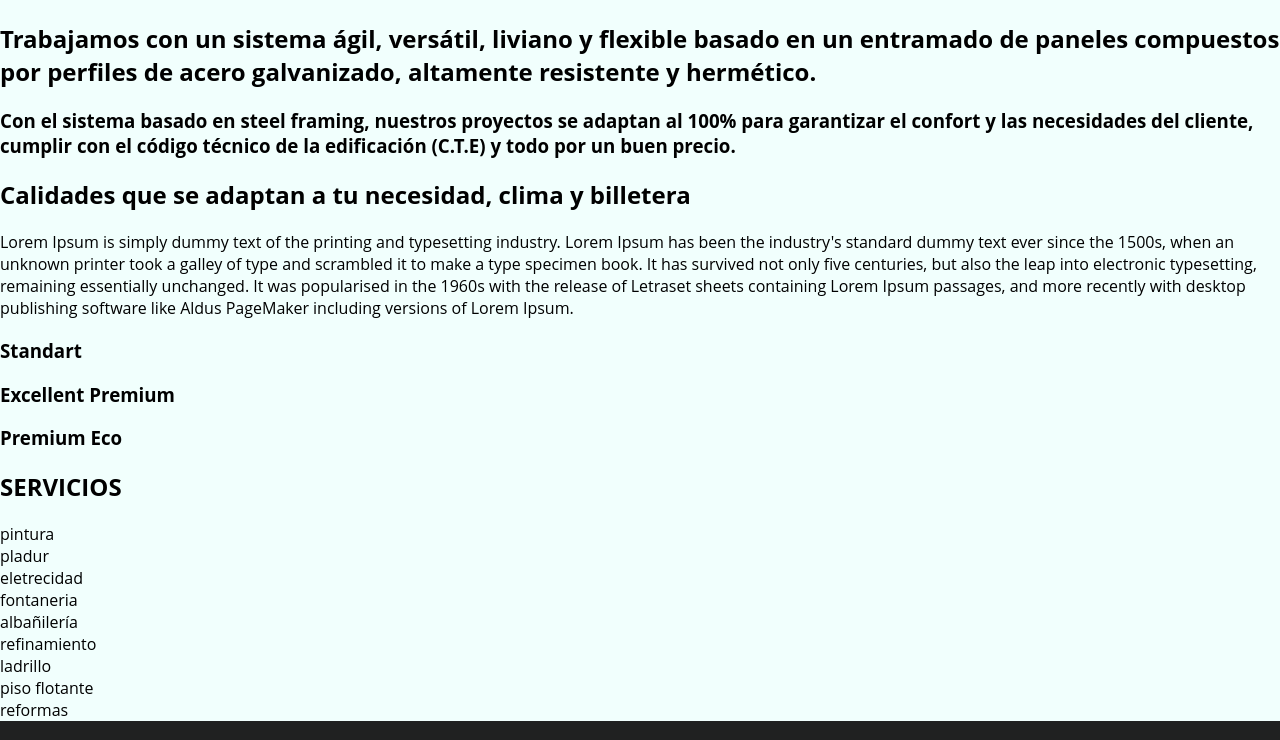
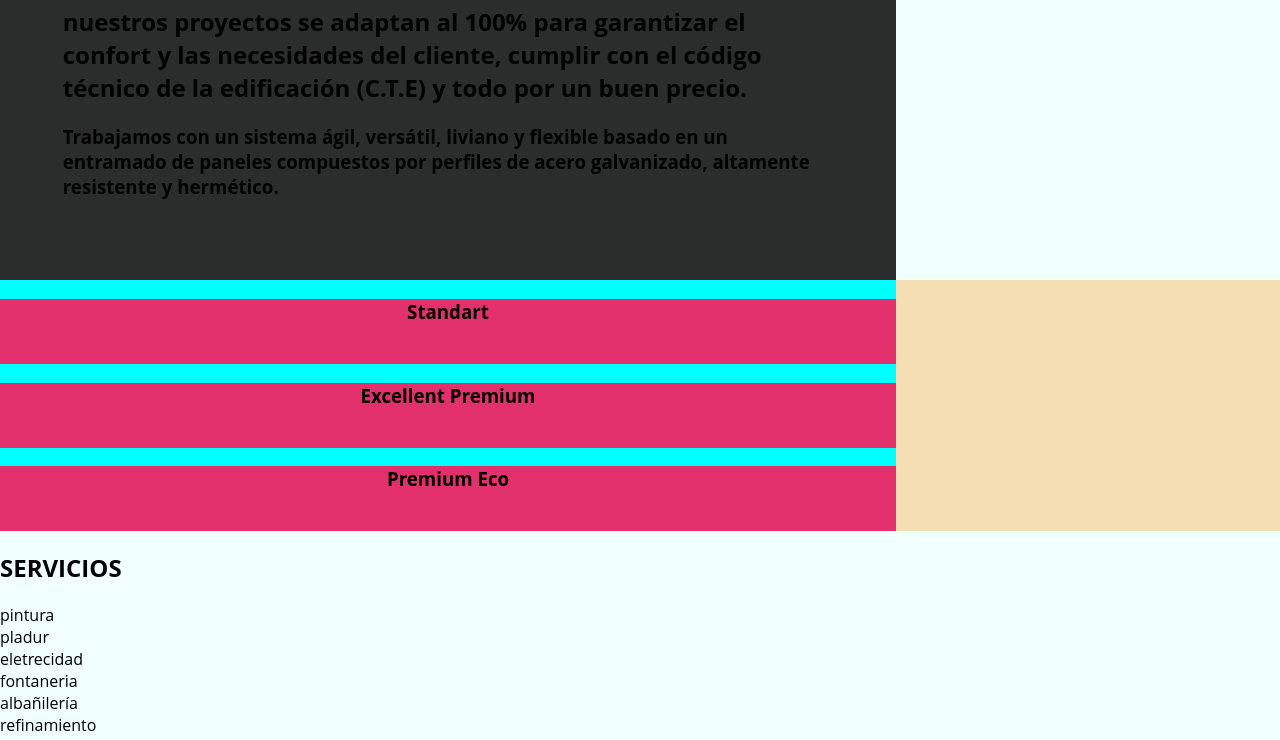
Before and after one commit to ikaro2605/TechnoBuilders, a plain HTML site: page index.html in a window 1280 px wide. Shown: the part 784-1524 px from the top of the page. Drawn offline with Linux system fonts and the light colour scheme.

Commit message:
solve qualities

```diff
--- a/index.html
+++ b/index.html
@@ -78,19 +78,16 @@
 
         <section id="constructions">
 
-            <div id="intro">
-                <h2>Trabajamos con un sistema ágil, versátil, liviano y flexible basado en un entramado de paneles compuestos por perfiles de acero galvanizado, altamente resistente y hermético.</h2>
-                <h3>Con el sistema basado en steel framing, nuestros proyectos se adaptan al 100% para garantizar el confort y las necesidades del cliente, cumplir con el código técnico de la edificación (C.T.E) y todo por un buen precio.</h3>
+            <div id="intro-qualities-box">
+                <div id="intro-qualities">
+                    <h2>Conoce nuestras calidades basadas en el sistema steel framin! nuestros proyectos se adaptan al 100% para garantizar el confort y las necesidades del cliente, cumplir con el código técnico de la edificación (C.T.E) y todo por un buen precio.</h2>
+                    <h3>Trabajamos con un sistema ágil, versátil, liviano y flexible basado en un entramado de paneles compuestos por perfiles de acero galvanizado, altamente resistente y hermético.</h3>
+                </div>
             </div>
 
             <div id="qualities">
-                <div class="calidade-text-content">
-                    <h1>Calidades que se adaptan a tu necesidad, clima y billetera</h1>
-                    <p>Lorem Ipsum is simply dummy text of the printing and typesetting industry. Lorem Ipsum has been the industry's standard dummy text ever since the 1500s, when an unknown printer took a galley of type and scrambled it to make a type specimen book. It has survived not only five centuries, but also the leap into electronic typesetting, remaining essentially unchanged. It was popularised in the 1960s with the release of Letraset sheets containing Lorem Ipsum passages, and more recently with desktop publishing software like Aldus PageMaker including versions of Lorem Ipsum.</p>
-                </div>
 
                 <div class="container-calidades">
-
 
                         <div class="calidades-types">
 
@@ -116,7 +113,13 @@
                                 <h3>Premium Eco</h3>
                                 <p></p>
                             </div>
+
+                        </div>
+                </div>
+
             </div>
+
+
 
         </section>
 
@@ -161,7 +164,7 @@
 
             <div>
                 <div>
-
+                    <b>sobre nos</b>
                 </div>
             </div>
 
--- a/style.css
+++ b/style.css
@@ -1,8 +1,7 @@
 html{
     scroll-behavior: smooth;
     scroll-margin: 145px;
-    overflow-x: hidden;
-    width: 100%;
+    /* width: 100%; */
 }
 
 ::-webkit-scrollbar {
@@ -87,20 +86,19 @@ a{
 }
 
 #navigation{
-    display: inline-block;
+    background-color: #f1fffd;
+    box-shadow: 0px 0px 8px #dae6e4;
+    position: sticky;
     top: 0px;
     width: 100%;
     min-height: 80px;
-    max-height: 90px;
+    max-height: 100px;
     margin: 0;
     padding: 0;
 }
 
 .topnav{
-    background-color: #f1fffd;
-    box-shadow: 0px 0px 8px #dae6e4;
     justify-content: right;
-    position: fixed;
     list-style: none;
     width: 100%;
     height: auto;
@@ -114,7 +112,6 @@ a{
     margin-top: 2.3%;
     padding: 0 40px;
     font-size: 0.97rem;
-
 }
 
 .topnav a:hover {
@@ -136,27 +133,19 @@ a{
 }
 
 /*  */
-/*
-#home{
-    position: relative;
-} */
 
 .main-content-home{
     background-color: #202121;
     color: #97a19f;
     vertical-align: right;
-    padding-left:9.5%;
-    padding-right:9.5%;
     font-size:1.7rem;
     padding: 10% 9.5%;
-    margin-bottom:10%;
     min-width: 325px;
     transform: translate(0px, 0px, 0px);
     opacity: 1;
 }
 
 .main-content-home h3{
-
     font-size: 25px;
 }
 
@@ -180,6 +169,38 @@ a{
     transform: scale(1.03,1.03);
 }
 
+/* #constructions{
+    background: blueviolet;
+} */
+
+#intro-qualities-box{
+    display: inline-block;
+    width: 70%;
+}
+
+#intro-qualities{
+    background: #2b2c2c;
+    font-size: 1rem;
+    padding: 7%;
+}
+
+#qualities{
+    background: wheat;
+    height: auto;
+    margin: 0px;
+    /* padding-left: 23.33%; */
+}
+
+.container-calidades{
+    background-color: aqua;
+    display: inline-block; width: 70%;
+}
+
+.calidades-types{
+    background-color: #E1306C;
+    text-align: center;
+    height: 65px;
+}
 
 
 
```
